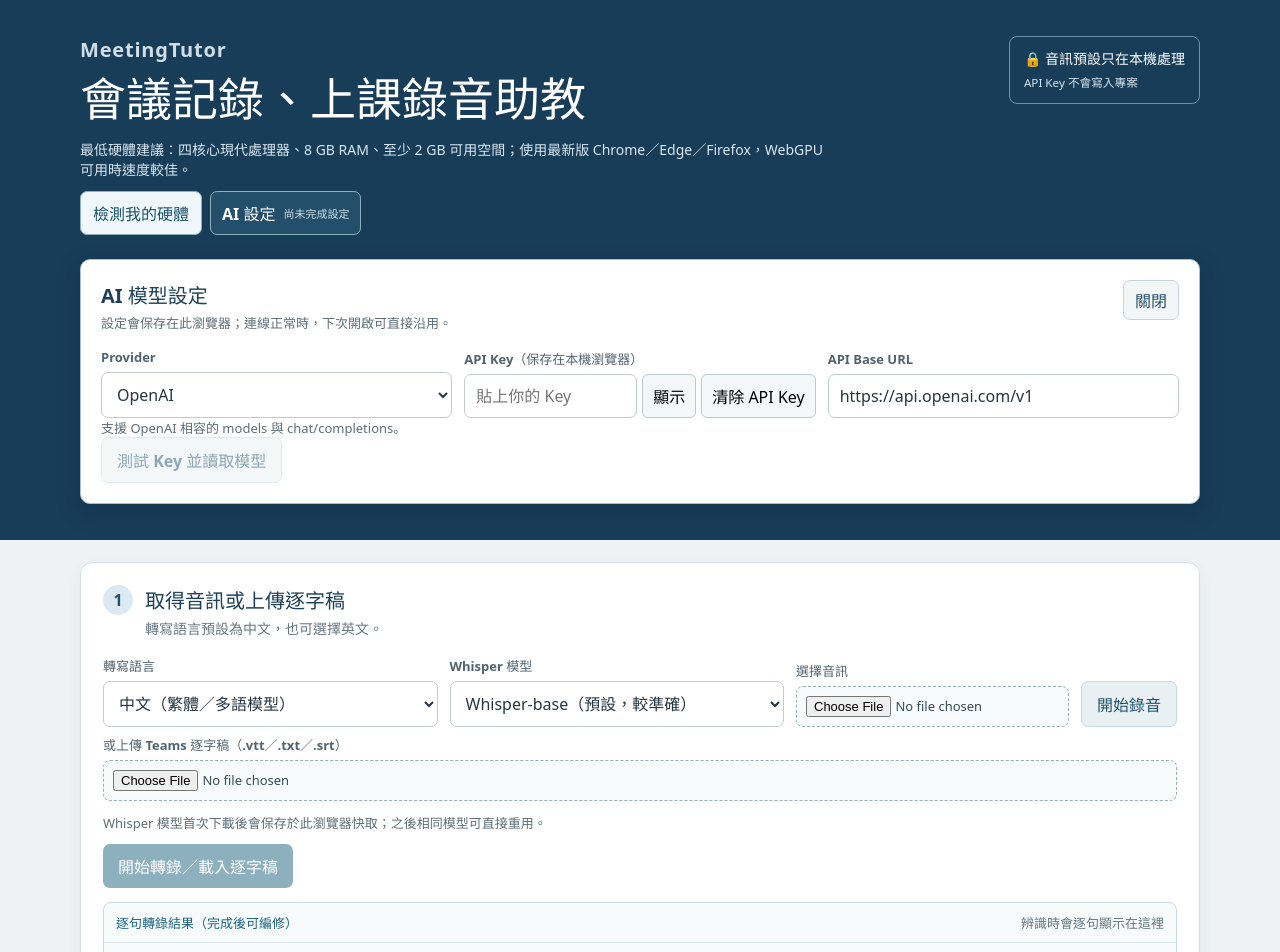
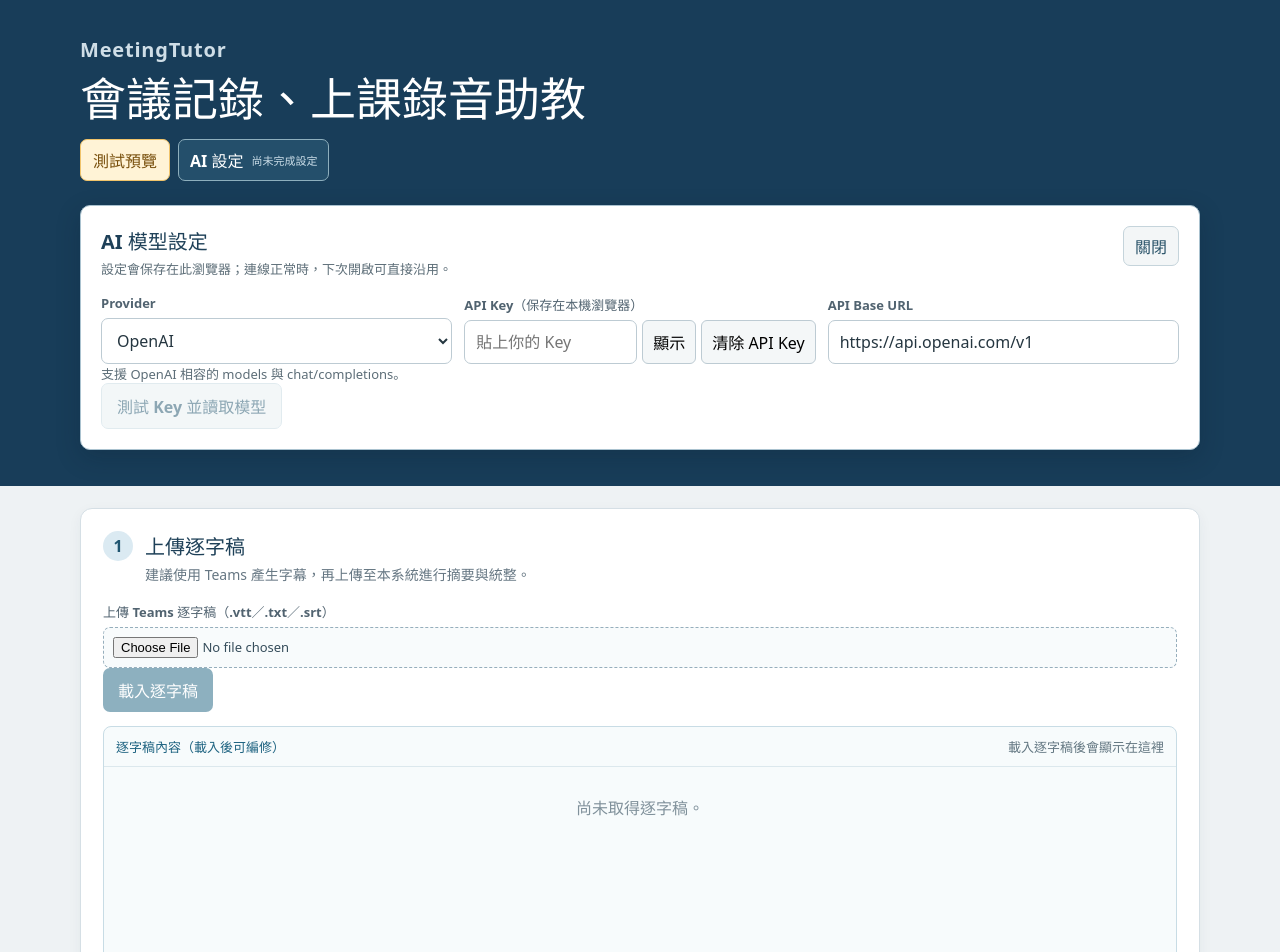
Before and after one commit to educatres/MeetingTutor, a React (Vite) app: page / in a window 1280 px wide. Shown: the top 952 px of the page. Built offline with nearby package versions, Linux system fonts and the light colour scheme.

Commit message:
feat: move audio testing into preview panel

```diff
--- a/src/App.tsx
+++ b/src/App.tsx
@@ -107,6 +107,7 @@ export default function App() {
   const [includeAgenda, setIncludeAgenda] = useState(false)
   const [hardwareResult, setHardwareResult] = useState<string | null>(null)
   const [showKey, setShowKey] = useState(false)
+  const [testPreviewOpen, setTestPreviewOpen] = useState(false)
   const [settingsOpen, setSettingsOpen] = useState(() => {
     const saved = initialProviderConfig()
     return !saved.apiKey || !saved.modelId
@@ -393,26 +394,30 @@ export default function App() {
 
   return <div className="app-shell">
     <header className="hero">
-      <div className="hero-main"><p className="eyebrow">MeetingTutor</p><h1>會議記錄、上課錄音助教</h1><div className="hardware-row"><p className="hardware-note">最低硬體建議：四核心現代處理器、8 GB RAM、至少 2 GB 可用空間；使用最新版 Chrome／Edge／Firefox，WebGPU 可用時速度較佳。</p><div className="header-actions"><button className="hardware-button" onClick={checkHardware}>檢測我的硬體</button><button className={config.apiKey && config.modelId ? 'settings-toggle is-ready' : 'settings-toggle'} type="button" onClick={() => setSettingsOpen((current) => !current)} aria-expanded={settingsOpen}><span>AI 設定</span><small>{config.apiKey && config.modelId ? `${providerLabel(config.id)}｜${config.modelId}` : '尚未完成設定'}</small></button></div></div>{hardwareResult && <p className="hardware-result" role="status">{hardwareResult}</p>}</div>
-      <div className="privacy-badge">🔒 音訊預設只在本機處理<br /><small>API Key 不會寫入專案</small></div>
+      <div className="hero-main"><p className="eyebrow">MeetingTutor</p><h1>會議記錄、上課錄音助教</h1><div className="header-actions"><button className={testPreviewOpen ? 'test-preview-toggle is-active' : 'test-preview-toggle'} type="button" onClick={() => setTestPreviewOpen((current) => !current)} aria-expanded={testPreviewOpen}>測試預覽</button><button className={config.apiKey && config.modelId ? 'settings-toggle is-ready' : 'settings-toggle'} type="button" onClick={() => setSettingsOpen((current) => !current)} aria-expanded={settingsOpen}><span>AI 設定</span><small>{config.apiKey && config.modelId ? `${providerLabel(config.id)}｜${config.modelId}` : '尚未完成設定'}</small></button></div>{hardwareResult && <p className="hardware-result" role="status">{hardwareResult}</p>}</div>
       {settingsOpen && <section className="ai-settings-panel" aria-label="AI 模型設定">
         <div className="settings-panel-heading"><div><h2>AI 模型設定</h2><p>設定會保存在此瀏覽器；連線正常時，下次開啟可直接沿用。</p></div><button type="button" onClick={() => setSettingsOpen(false)} aria-label="關閉 AI 設定">關閉</button></div>
         <div className="provider-grid"><label className="field"><span>Provider</span><select value={config.id} onChange={(e) => updateProvider(e.target.value as ProviderId)} disabled={busy}>{PROVIDERS.map((provider) => <option key={provider.id} value={provider.id}>{provider.label}</option>)}</select></label><label className="field"><span>API Key（保存在本機瀏覽器）</span><div className="key-input"><input type={showKey ? 'text' : 'password'} value={config.apiKey} onChange={(e) => updateApiKey(e.target.value)} autoComplete="off" placeholder="貼上你的 Key" disabled={busy} /><button type="button" onClick={() => setShowKey((value) => !value)}>{showKey ? '隱藏' : '顯示'}</button><button type="button" onClick={clearApiKeys} disabled={busy}>清除 API Key</button></div></label><label className="field"><span>API Base URL</span><input value={config.baseUrl ?? ''} onChange={(e) => updateBaseUrl(e.target.value)} disabled={busy} /></label>{config.id === 'cgu' && <label className="field"><span>CGU 推理程度（預設：中）</span><select value={config.reasoningEffort ?? 'medium'} onChange={(e) => setConfig((current) => ({ ...current, reasoningEffort: e.target.value as ReasoningEffort }))} disabled={busy}><option value="low">低</option><option value="medium">中</option><option value="high">高</option></select></label>}</div>
         <p className="hint">{PROVIDERS.find((provider) => provider.id === config.id)?.hint}</p><button className="secondary" onClick={testProvider} disabled={busy || !config.apiKey}>{busy ? '測試中…' : config.modelId ? '重新測試並更新模型' : '測試 Key 並讀取模型'}</button>{modelTestStatus === 'available' && <p className="model-available" role="status">模型可用（已讀取 {models.length} 個），設定已自動保存。</p>}{modelTestStatus === 'empty' && <p className="model-unavailable" role="status">測試成功，但沒有可列舉的模型。</p>}{modelTestStatus === 'error' && <p className="model-unavailable" role="alert">模型呼叫失敗，請檢查 Key、Base URL、模型或服務狀態。</p>}{config.modelId && !models.length && modelTestStatus !== 'error' && <p className="stored-model">已保存模型：{config.modelId}</p>}{models.length > 0 && <label className="field model-select"><span>選擇模型</span><select value={config.modelId ?? ''} onChange={(e) => setConfig({ ...config, modelId: e.target.value })}>{models.map((model) => <option key={model.id} value={model.id}>{model.displayName}（{model.id}）</option>)}</select></label>}
       </section>}
+      {testPreviewOpen && <section className="test-preview-panel" aria-label="測試預覽">
+        <div className="test-preview-heading"><div><h2>測試預覽</h2><p>需要測試瀏覽器端語音轉錄時，再從這裡上傳音訊或開始錄音。</p></div><button type="button" onClick={() => setTestPreviewOpen(false)}>關閉</button></div>
+        <div className="test-preview-notice" role="note"><strong>建議先使用 Teams 產生字幕</strong><p>目前的語音模型僅在您的瀏覽器中執行，辨識精確度仍有限。建議先使用 Teams 錄音產生字幕，再將字幕上傳至本系統進行摘要與統整。</p></div>
+        <div className="test-preview-hardware"><p className="hardware-note">最低硬體建議：四核心現代處理器、8 GB RAM、至少 2 GB 可用空間；建議使用最新版 Chrome、Edge 或 Firefox，WebGPU 可用時速度較佳。</p><button className="hardware-button" onClick={checkHardware}>檢測我的硬體</button></div>
+        <div className="controls-row"><label className="field"><span>轉寫語言</span><select value={language} onChange={(event) => setLanguage(event.target.value as Language)} disabled={busy}><option value="zh">中文（繁體／多語模型）</option><option value="en">English（英文模型）</option></select></label><label className="field"><span>Whisper 模型</span><select value={whisperModel} onChange={(event) => setWhisperModel(event.target.value as 'tiny' | 'base' | 'medium')} disabled={busy}><option value="medium">Whisper-medium（最準確、需要較多記憶體）</option><option value="base">Whisper-base（預設，較準確）</option><option value="tiny">Whisper-tiny（較快、較省資源）</option></select></label><label className="file-picker"><span>選擇音訊</span><input type="file" accept="audio/*,video/*" onChange={onAudioChange} disabled={busy} /></label><button className="secondary" onClick={recording ? stopRecording : startRecording} disabled={busy}>{recording ? '停止錄音' : '開始錄音'}</button></div>
+        {whisperModel === 'medium' && <p className="model-warning" role="alert">提醒：Whisper-medium 模型很大，需要電腦硬體足夠好才能跑完，處理過程可能中斷。</p>}
+        {audioFile && <p className="file-note">已準備：{audioFile.name}（{Math.round(audioFile.size / 1024)} KB）</p>}
+        <button className="primary" onClick={runTranscription} disabled={busy || !audioFile}>{busy ? '處理中…' : '開始轉錄'}</button>
+        {audioFile && segments.length > 0 && !busy && <div className="transcript-actions"><button className="secondary" type="button" onClick={downloadTranscript}>下載逐字稿（TXT）</button></div>}
+      </section>}
     </header>
 
     <main className="workspace">
-      <section className="panel"><div className="section-heading"><span className="step">1</span><div><h2>取得音訊或上傳逐字稿</h2><p>轉寫語言預設為中文，也可選擇英文。</p></div></div>
-        <div className="controls-row"><label className="field"><span>轉寫語言</span><select value={language} onChange={(event) => setLanguage(event.target.value as Language)} disabled={busy}><option value="zh">中文（繁體／多語模型）</option><option value="en">English（英文模型）</option></select></label><label className="field"><span>Whisper 模型</span><select value={whisperModel} onChange={(event) => setWhisperModel(event.target.value as 'tiny' | 'base' | 'medium')} disabled={busy}><option value="medium">Whisper-medium（最準確、需要較多記憶體）</option><option value="base">Whisper-base（預設，較準確）</option><option value="tiny">Whisper-tiny（較快、較省資源）</option></select></label><label className="file-picker"><span>選擇音訊</span><input type="file" accept="audio/*,video/*" onChange={onAudioChange} disabled={busy} /></label><button className="secondary" onClick={recording ? stopRecording : startRecording} disabled={busy}>{recording ? '停止錄音' : '開始錄音'}</button></div>
-        {whisperModel === 'medium' && <p className="model-warning" role="alert">提醒：Whisper-medium 模型很大，需要電腦硬體足夠好才能跑完，處理過程可能中斷。</p>}
-        <div className="controls-row transcript-upload-row"><label className="file-picker wide"><span>或上傳 Teams 逐字稿（.vtt／.txt／.srt）</span><input type="file" accept=".vtt,.txt,.srt,text/vtt,text/plain" onChange={onTranscriptChange} disabled={busy} /></label></div>
-        {audioFile && <p className="file-note">已準備：{audioFile.name}（{Math.round(audioFile.size / 1024)} KB）</p>}
+      <section className="panel"><div className="section-heading"><span className="step">1</span><div><h2>上傳逐字稿</h2><p>建議使用 Teams 產生字幕，再上傳至本系統進行摘要與統整。</p></div></div>
+        <div className="controls-row transcript-upload-row"><label className="file-picker wide"><span>上傳 Teams 逐字稿（.vtt／.txt／.srt）</span><input type="file" accept=".vtt,.txt,.srt,text/vtt,text/plain" onChange={onTranscriptChange} disabled={busy} /></label></div>
         {transcriptFile && <p className="file-note">已準備 Teams 逐字稿：{transcriptFile.name}（{uploadedTranscriptSegments.length} 段）</p>}
-        <p className="hint">Whisper 模型首次下載後會保存於此瀏覽器快取；之後相同模型可直接重用。</p>
-        <button className="primary" onClick={runTranscription} disabled={busy || (!audioFile && !transcriptFile)}>{busy ? '處理中…' : transcriptFile && !audioFile ? '載入逐字稿' : '開始轉錄／載入逐字稿'}</button>
-        <div className="live-transcript" aria-live="polite"><div className="live-transcript-heading"><strong>逐句轉錄結果（完成後可編修）</strong><span>{segments.length ? `目前 ${segments.length} 句` : '辨識時會逐句顯示在這裡'}</span></div><div className="live-transcript-box" ref={liveTranscriptRef}>{segments.length ? segments.map((segment, index) => <div className="live-segment" key={segment.id}><span className="timestamp">{formatSeconds(segment.start)}</span><input type="text" value={segment.text} onChange={(event) => updateSegment(segment.id, event.target.value)} disabled={busy} aria-label={`第 ${index + 1} 句逐字稿`} /></div>) : <p className="empty">尚未取得轉錄句子。</p>}</div></div>
-        {audioFile && segments.length > 0 && !busy && <div className="transcript-actions"><button className="secondary" type="button" onClick={downloadTranscript}>下載逐字稿（TXT）</button></div>}
+        <button className="primary" onClick={runTranscription} disabled={busy || !transcriptFile}>{busy ? '處理中…' : '載入逐字稿'}</button>
+        <div className="live-transcript" aria-live="polite"><div className="live-transcript-heading"><strong>逐字稿內容（載入後可編修）</strong><span>{segments.length ? `目前 ${segments.length} 句` : '載入逐字稿後會顯示在這裡'}</span></div><div className="live-transcript-box" ref={liveTranscriptRef}>{segments.length ? segments.map((segment, index) => <div className="live-segment" key={segment.id}><span className="timestamp">{formatSeconds(segment.start)}</span><input type="text" value={segment.text} onChange={(event) => updateSegment(segment.id, event.target.value)} disabled={busy} aria-label={`第 ${index + 1} 句逐字稿`} /></div>) : <p className="empty">尚未取得逐字稿。</p>}</div></div>
         <p className="status" role="status">{status}</p>
       </section>
 
--- a/src/styles.css
+++ b/src/styles.css
@@ -20,16 +20,26 @@ button { cursor: pointer; }
 .hardware-note { max-width: 760px !important; font-size: 14px; }
 .header-actions { display: flex; align-items: stretch; gap: 8px; flex-wrap: nowrap; }
 .hardware-button { border: 1px solid #8eafbd; background: #f0f7fa; color: #1c526a; border-radius: 7px; padding: 9px 12px; font-weight: 700; white-space: nowrap; }
+.test-preview-toggle { border: 1px solid #f0c36a; background: #fff3d6; color: #784f0c; border-radius: 7px; padding: 8px 12px; font-weight: 800; white-space: nowrap; }
+.test-preview-toggle.is-active { background: #f5c55f; color: #4b3308; }
 .settings-toggle { display: inline-flex; align-items: center; gap: 8px; max-width: min(100%, 360px); border: 1px solid #8eafbd; background: #244f6b; color: #fff; border-radius: 7px; padding: 8px 11px; text-align: left; }
 .settings-toggle span { flex: none; font-weight: 800; }
 .settings-toggle small { min-width: 0; overflow: hidden; color: #c9dce7; font-size: 11px; text-overflow: ellipsis; white-space: nowrap; }
 .settings-toggle.is-ready { border-color: #89c7a0; background: #205c48; }
 .settings-toggle.is-ready small { color: #d5edde; }
 .hardware-result { margin-top: 10px !important; max-width: 800px; font-size: 13px; }
-.privacy-badge { border: 1px solid #7091a6; border-radius: 8px; padding: 10px 14px; line-height: 1.65; font-size: 14px; white-space: nowrap; }
-.privacy-badge small { color: #d4e3ec; }
 .ai-settings-panel { flex: 1 0 100%; padding: 20px; border: 1px solid #aac2cf; border-radius: 10px; background: #fff; color: #253640; box-shadow: 0 8px 24px rgba(8, 28, 42, .22); }
+.test-preview-panel { flex: 1 0 100%; padding: 20px; border: 2px solid #f0c36a; border-radius: 10px; background: #fffdf7; color: #253640; box-shadow: 0 8px 24px rgba(8, 28, 42, .18); }
 .hero .ai-settings-panel p { color: #5d6e78; }
+.test-preview-heading { display: flex; align-items: flex-start; justify-content: space-between; gap: 16px; margin-bottom: 16px; }
+.test-preview-heading h2 { margin: 0 0 4px; color: #784f0c; font-size: 20px; }
+.test-preview-heading p { margin: 0; color: #6f6250; font-size: 13px; }
+.test-preview-heading button { border: 1px solid #d9b45d; border-radius: 7px; padding: 7px 11px; background: #fff3d6; color: #784f0c; font-weight: 700; }
+.test-preview-notice { margin-bottom: 16px; padding: 14px 16px; border: 2px solid #e0a52b; border-radius: 8px; background: #fff0c7; color: #5e410b; }
+.test-preview-notice strong { display: block; margin-bottom: 5px; font-size: 16px; }
+.test-preview-notice p { margin: 0; color: #5e410b; line-height: 1.65; }
+.test-preview-hardware { display: flex; align-items: center; gap: 12px; margin-bottom: 14px; padding: 11px 13px; border: 1px solid #d9c99f; border-radius: 8px; background: #fffaf0; }
+.test-preview-hardware .hardware-note { flex: 1; color: #6f6250; }
 .settings-panel-heading { display: flex; align-items: flex-start; justify-content: space-between; gap: 16px; margin-bottom: 16px; }
 .settings-panel-heading h2 { margin: 0 0 4px; color: #1e4058; font-size: 20px; }
 .settings-panel-heading p { margin: 0; font-size: 13px; }
@@ -122,13 +132,15 @@ button { cursor: pointer; }
 
 @media (max-width: 700px) {
   .hero { display: block; padding: 26px 18px; }
-  .privacy-badge { display: inline-block; margin-top: 18px; }
   .hardware-row { align-items: stretch; }
   .hardware-note { width: 100%; }
   .header-actions { width: 100%; flex-wrap: wrap; }
   .header-actions > button { flex: 1; }
   .settings-toggle { max-width: 100%; }
   .ai-settings-panel { padding: 16px; }
+  .test-preview-panel { padding: 16px; }
+  .test-preview-heading { align-items: stretch; flex-direction: column; }
+  .test-preview-hardware { align-items: stretch; flex-direction: column; }
   .settings-panel-heading { align-items: stretch; flex-direction: column; }
   .workspace { width: calc(100% - 20px); margin: 12px auto; }
   .panel { padding: 16px; }
```
